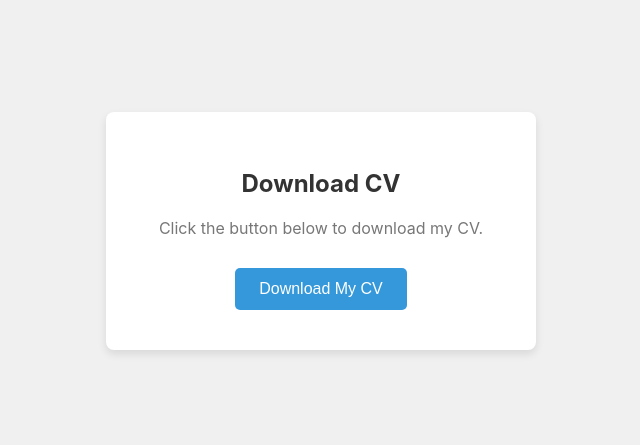
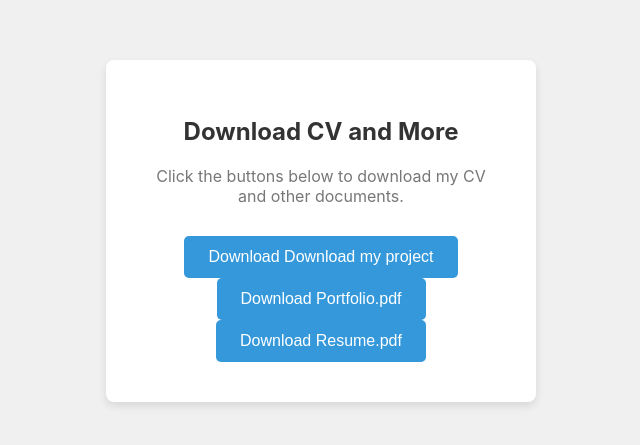
Before and after one commit to AZEEMAZAM1/test-react-project-2, a React (Create React App) app: page / in a window 1280 px wide. Shown: the part 169-614 px from the top of the page, without its empty margins (319-959 px from the left). Built offline with nearby package versions, Linux system fonts and the light colour scheme.

Commit message:
Update: added new features

```diff
--- a/src/App.js
+++ b/src/App.js
@@ -1,109 +1,3 @@
-// // // // // import logo from './logo.svg';
-// // // // // import './App.css';
-
-// // // // // function App() {
-// // // // //   return (
-// // // // //     <div className="App">
-// // // // //       <header className="App-header">
-// // // // //         <img src={logo} className="App-logo" alt="logo" />
-// // // // //         <p>
-// // // // //           Edit <code>src/App.js</code> and save to reload.
-// // // // //         </p>
-// // // // //         <a
-// // // // //           className="App-link"
-// // // // //           href="https://reactjs.org"
-// // // // //           target="_blank"
-// // // // //           rel="noopener noreferrer"
-// // // // //         >
-// // // // //           Learn React
-// // // // //         </a>
-// // // // //       </header>
-// // // // //     </div>
-// // // // //   );
-// // // // // }
-
-// // // // // export default App;
-// // // // // src/App.jsx
-// // // // import React from "react";
-// // // // import FileDownloader from "./components/FileDownloader";
-
-// // // // function App() {
-// // // //   return (
-// // // //     <div className="p-10">
-// // // //       <h1 className="text-2xl font-bold mb-4">Download Files from Firebase</h1>
-// // // //       <FileDownloader
-// // // //         filePath="documents/my-document.pdf"  // change to your file's path in Firebase Storage
-// // // //         fileName="My Document.pdf"
-// // // //       />
-// // // //     </div>
-// // // //   );
-// // // // }
-
-// // // // export default App;
-// // // import React from "react";
-// // // import FileDownloader from "./components/FileDownloader";
-
-// // // function App() {
-// // //   return (
-// // //     <div className="min-h-screen bg-gray-100 flex items-center justify-center px-4">
-// // //       <div className="bg-white shadow-lg rounded-2xl p-8 max-w-md w-full">
-// // //         <h1 className="text-2xl font-bold mb-4 text-center">Welcome to My Homepage</h1>
-// // //         <p className="text-gray-600 mb-6 text-center">
-// // //           You can download my CV below. Just click the button.
-// // //         </p>
-// // //         <FileDownloader
-// // //           filePath="documents/my-cv.pdf" // change to your Firebase Storage file path
-// // //           fileName="My_CV.pdf"
-// // //         />
-// // //       </div>
-// // //     </div>
-// // //   );
-// // // }
-
-// // // export default App;
-// // import React from "react";
-// // import FileDownloader from "./components/FileDownloader"; // Make sure this path is correct
-
-// // function App() {
-// //   return (
-// //     <div className="min-h-screen bg-gray-100 flex items-center justify-center">
-// //       <div className="bg-white shadow-xl rounded-lg p-10 w-96">
-// //         <h1 className="text-2xl font-semibold text-center mb-4">Download CV</h1>
-// //         <p className="text-center text-gray-500 mb-6">
-// //           Click the button below to download my CV.
-// //         </p>
-// //         <FileDownloader
-// //           filePath="https://github.com/user-attachments/files/19625204/Muhammad.Azeem.CV.2024-2.pdf"
-// //           fileName="Muhammad.Azeem.CV.2024-2.pdf"
-// //         />
-// //       </div>
-// //     </div>
-// //   );
-// // }
-
-// // export default App;
-// import React from "react";
-// import FileDownloader from "./components/FileDownloader"; // Make sure the path is correct
-// import './App.css'; // Import the CSS file for styling
-
-// function App() {
-//   return (
-//     <div className="app-container">
-//       <div className="card">
-//         <h1 className="title">Download CV</h1>
-//         <p className="description">
-//           Click the button below to download my CV.
-//         </p>
-//         <FileDownloader
-//           filePath="https://github.com/user-attachments/files/19625204/Muhammad.Azeem.CV.2024-2.pdf"
-//           fileName="Muhammad.Azeem.CV.2024-2.pdf"
-//         />
-//       </div>
-//     </div>
-//   );
-// }
-
-// export default App;
 import React from "react";
 import FileDownloader from "./components/FileDownloader"; // Make sure this path is correct
 import './App.css'; // Import the CSS file for styling
@@ -112,13 +6,27 @@ function App() {
   return (
     <div className="app-container">
       <div className="card">
-        <h1 className="title">Download CV</h1>
+        <h1 className="title">Download CV and More</h1>
         <p className="description">
-          Click the button below to download my CV.
+          Click the buttons below to download my CV and other documents.
         </p>
+
+        {/* File 1: CV Download */}
         <FileDownloader
           filePath="https://github.com/user-attachments/files/19625204/Muhammad.Azeem.CV.2024-2.pdf"
-          fileName="Muhammad.Azeem.CV.2024-2.pdf"
+          fileName="Download my project"
+        />
+
+        {/* File 2: Portfolio Download */}
+        <FileDownloader
+          filePath="https://github.com/user-attachments/files/portfolio.pdf"
+          fileName="Portfolio.pdf"
+        />
+
+        {/* File 3: Resume Download */}
+        <FileDownloader
+          filePath="https://github.com/user-attachments/files/resume.pdf"
+          fileName="Resume.pdf"
         />
       </div>
     </div>
--- a/src/components/FileDownloader.jsx
+++ b/src/components/FileDownloader.jsx
@@ -1,113 +1,3 @@
-// // // // // src/components/FileDownloader.jsx
-// // // // import React from "react";
-// // // // import { getDownloadURL, ref } from "firebase/storage";
-// // // // import { storage } from "../firebase";
-
-// // // // const FileDownloader = ({ filePath, fileName }) => {
-// // // //   const handleDownload = async () => {
-// // // //     try {
-// // // //       const fileRef = ref(storage, filePath);
-// // // //       const url = await getDownloadURL(fileRef);
-
-// // // //       const link = document.createElement("a");
-// // // //       link.href = url;
-// // // //       link.download = fileName;
-// // // //       link.click();
-// // // //     } catch (error) {
-// // // //       console.error("Error downloading file:", error);
-// // // //     }
-// // // //   };
-
-// // // //   return (
-// // // //     <button
-// // // //       onClick={handleDownload}
-// // // //       className="px-4 py-2 bg-blue-600 text-white rounded hover:bg-blue-700"
-// // // //     >
-// // // //       Download {fileName}
-// // // //     </button>
-// // // //   );
-// // // // };
-
-// // // // export default FileDownloader;
-// // // // import React from "react";
-
-// // // // const DownloadCV = () => {
-// // // //   return (
-// // // //     <a
-// // // //       href="https://github.com/user-attachments/files/19625204/Muhammad.Azeem.CV.2024-2.pdf"
-// // // //       download
-// // // //       target="_blank"
-// // // //       rel="noopener noreferrer"
-// // // //     >
-// // // //       <button className="bg-blue-600 text-white px-4 py-2 rounded hover:bg-blue-700 transition">
-// // // //         Download My CV
-// // // //       </button>
-// // // //     </a>
-// // // //   );
-// // // // };
-
-// // // // export default DownloadCV;
-// // // import React from "react";
-// // // import { FaDownload } from "react-icons/fa";
-
-// // // const DownloadCV = () => {
-// // //   return (
-// // //     <div className="bg-white rounded-2xl shadow-lg p-6 max-w-md mx-auto text-center">
-// // //       <h2 className="text-xl font-semibold mb-2 text-gray-800">Download My CV</h2>
-// // //       <p className="text-gray-500 mb-4">Click below to download my latest resume in PDF format.</p>
-
-// // //       <a
-// // //         href="https://github.com/user-attachments/files/19625204/Muhammad.Azeem.CV.2024-2.pdf"
-// // //         download
-// // //         target="_blank"
-// // //         rel="noopener noreferrer"
-// // //       >
-// // //         <button className="flex items-center gap-2 bg-blue-600 hover:bg-blue-700 text-white font-medium py-2 px-4 rounded-lg shadow transition">
-// // //           <FaDownload />
-// // //           Download CV
-// // //         </button>
-// // //       </a>
-// // //     </div>
-// // //   );
-// // // };
-
-// // // export default DownloadCV;
-// // import React from "react";
-
-// // const FileDownloader = ({ filePath, fileName }) => {
-// //   return (
-// //     <a
-// //       href={filePath}
-// //       download={fileName}
-// //       target="_blank"
-// //       rel="noopener noreferrer"
-// //     >
-// //       <button className="bg-blue-600 text-white px-6 py-3 rounded-lg hover:bg-blue-700 transition duration-300 ease-in-out w-full">
-// //         Download My CV
-// //       </button>
-// //     </a>
-// //   );
-// // };
-
-// // export default FileDownloader;
-// import React from "react";
-
-// const FileDownloader = ({ filePath, fileName }) => {
-//   return (
-//     <a
-//       href={filePath}
-//       download={fileName}
-//       target="_blank"
-//       rel="noopener noreferrer"
-//     >
-//       <button className="download-button">
-//         Download My CV
-//       </button>
-//     </a>
-//   );
-// };
-
-// export default FileDownloader;
 import React from "react";
 
 const FileDownloader = ({ filePath, fileName }) => {
@@ -119,7 +9,7 @@ const FileDownloader = ({ filePath, fileName }) => {
       rel="noopener noreferrer"
     >
       <button className="download-button">
-        Download My CV
+        Download {fileName}
       </button>
     </a>
   );
```
